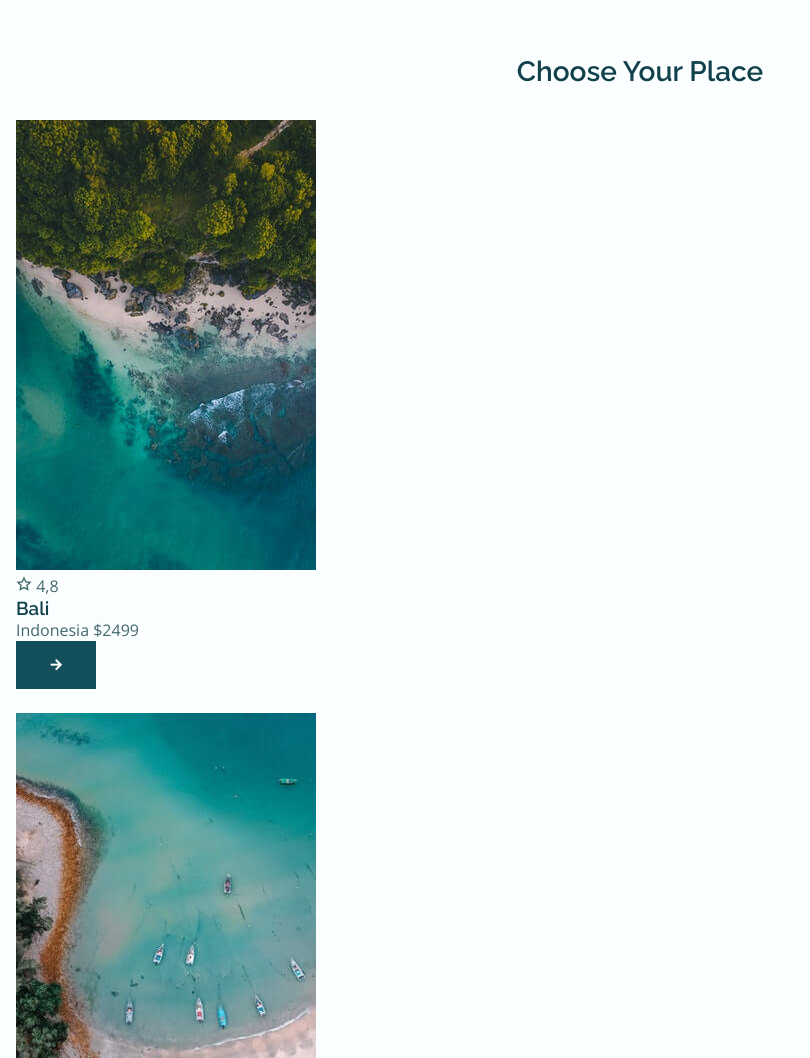
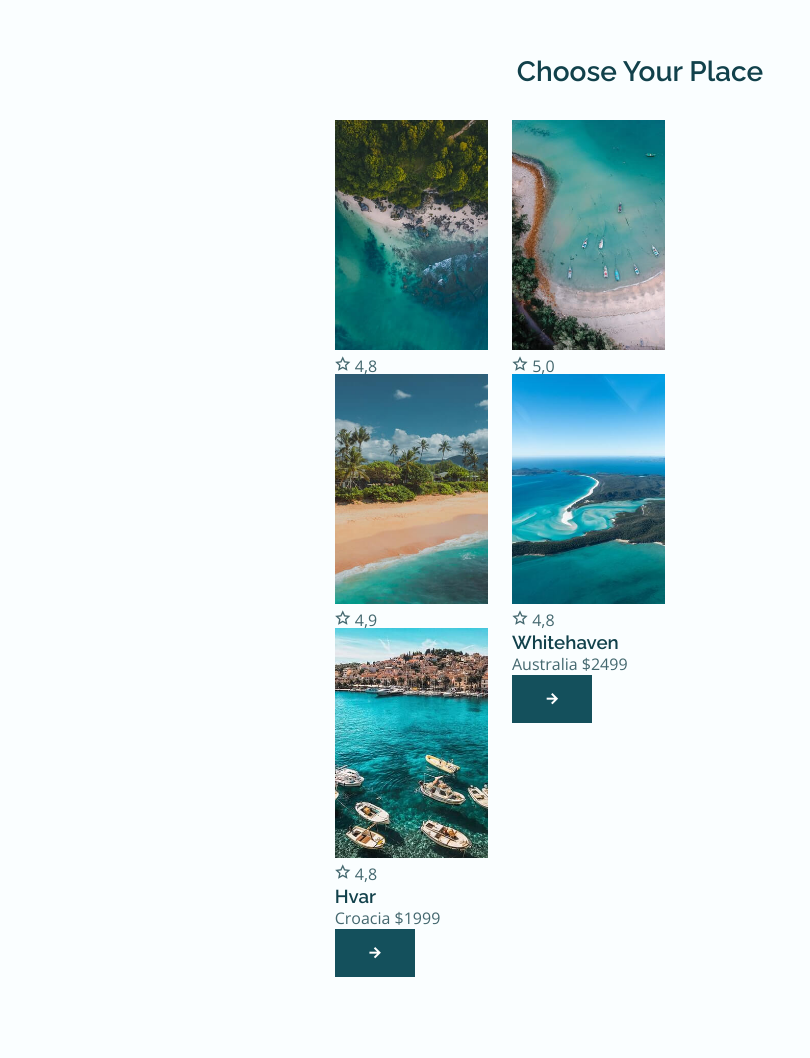
Before and after one commit to Tonny221/challenges, a plain HTML site: page responsive-travel-site/index.html in a window 1280 px wide. Shown: the part 2720-3778 px from the top of the page, without its empty margins (0-810 px from the left). Drawn offline with nearby package versions, Linux system fonts and the light colour scheme.

Commit message:
places css start

```diff
--- a/responsive-travel-site/style.css
+++ b/responsive-travel-site/style.css
@@ -518,3 +518,15 @@ input{
 .video_button-icon{
     font-size: 1.2rem;
 }
+
+/*PLACES*/
+
+.places_card,
+.place_img{
+    height: 230px;
+}
+
+.places_container{
+    grid-template-columns: repeat(2, max-content);
+    justify-content: center;
+}
```
